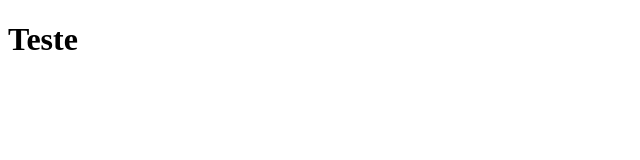
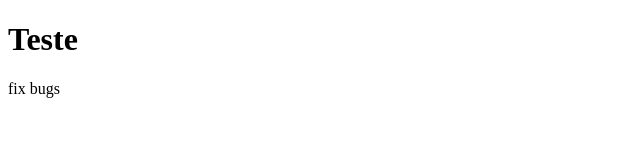
Before and after one commit to GSoaresz/learning-git-github, a plain HTML site: page index.html in a window 1280 px wide. Shown: the full height of the page, 0-640 px from the left. Drawn offline with Linux system fonts and the light colour scheme.

Commit message:
test commit on branchs

```diff
--- a/index.html
+++ b/index.html
@@ -7,5 +7,6 @@
 </head>
 <body>
     <h1>Teste</h1>
+    <p>fix bugs</p>
 </body>
 </html>
```
